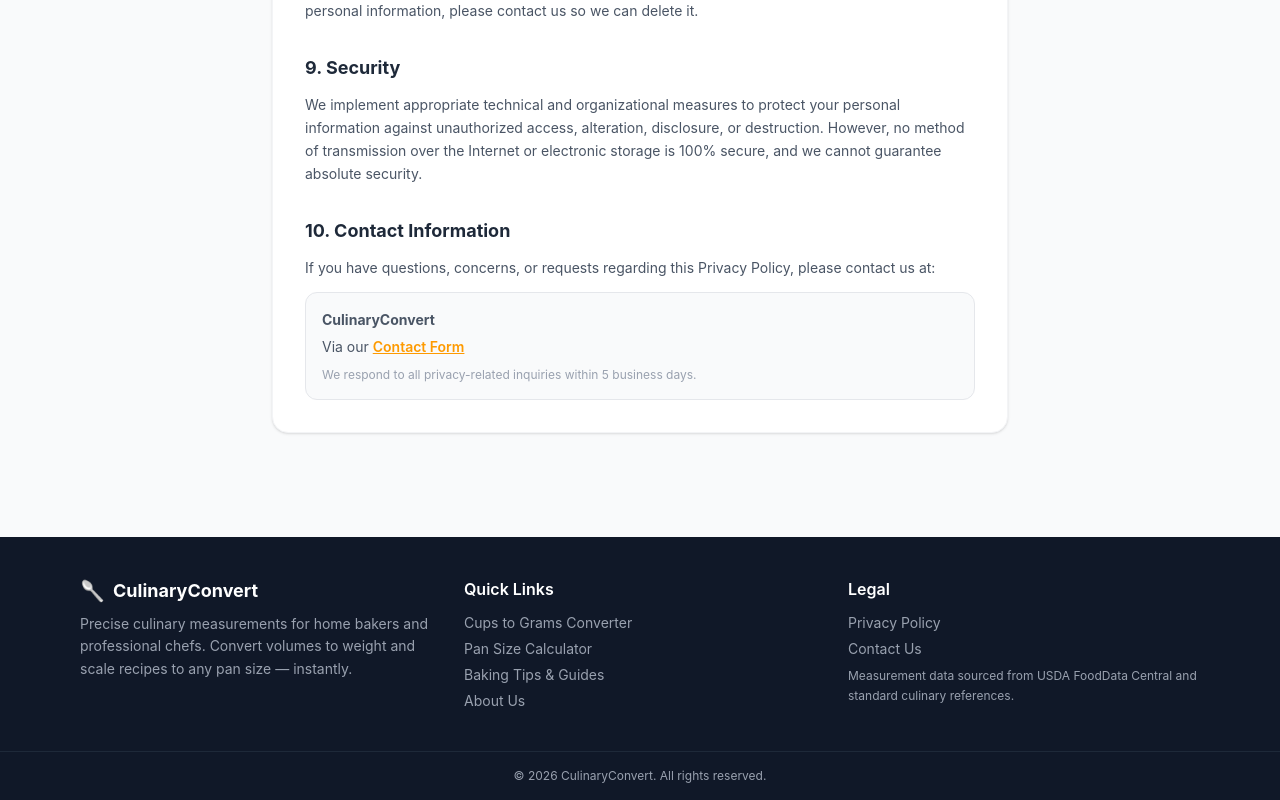
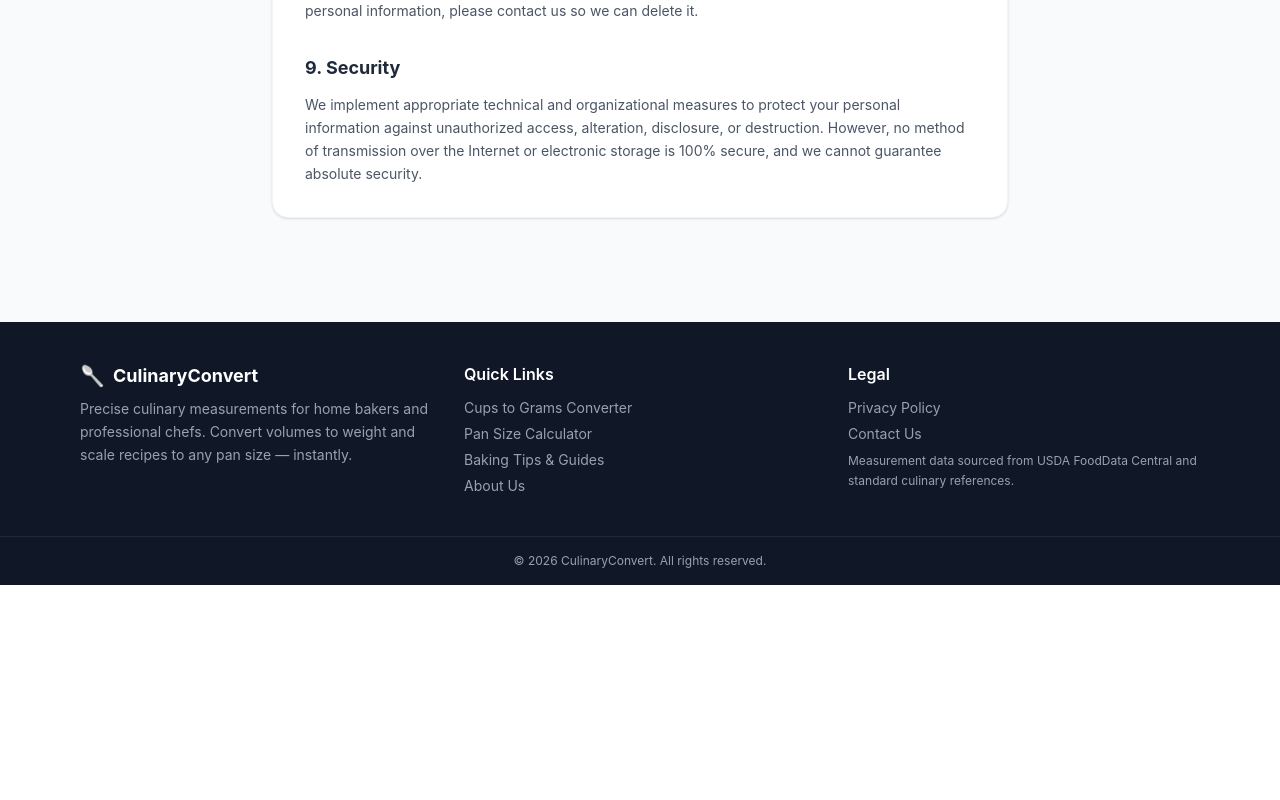
Before and after one commit to nesuraznayaa/CulinaryConvert, a React (Vite) app: page /privacy in a window 1280 px wide. Shown: the part 2710-3510 px from the top of the page. After the commit the page ends 3295 px from the top, so only its background shows below. Built offline with nearby package versions, Linux system fonts and the light colour scheme.

Commit message:
Update Privacy.tsx

```diff
--- a/src/pages/Privacy.tsx
+++ b/src/pages/Privacy.tsx
@@ -182,21 +182,6 @@ export default function Privacy() {
           </p>
         </section>
 
-        <section>
-          <h2 className="text-lg font-bold text-gray-800 mb-3">10. Contact Information</h2>
-          <p>
-            If you have questions, concerns, or requests regarding this Privacy Policy, please contact us at:
-          </p>
-          <div className="mt-3 bg-gray-50 rounded-xl p-4 border border-gray-200">
-            <p><strong>CulinaryConvert</strong></p>
-            <p className="mt-1">
-              Via our{" "}
-              <a href="/contact" className="text-amber-500 underline font-semibold">Contact Form</a>
-            </p>
-            <p className="text-xs text-gray-400 mt-2">We respond to all privacy-related inquiries within 5 business days.</p>
-          </div>
-        </section>
-
       </div>
     </main>
   );
```
